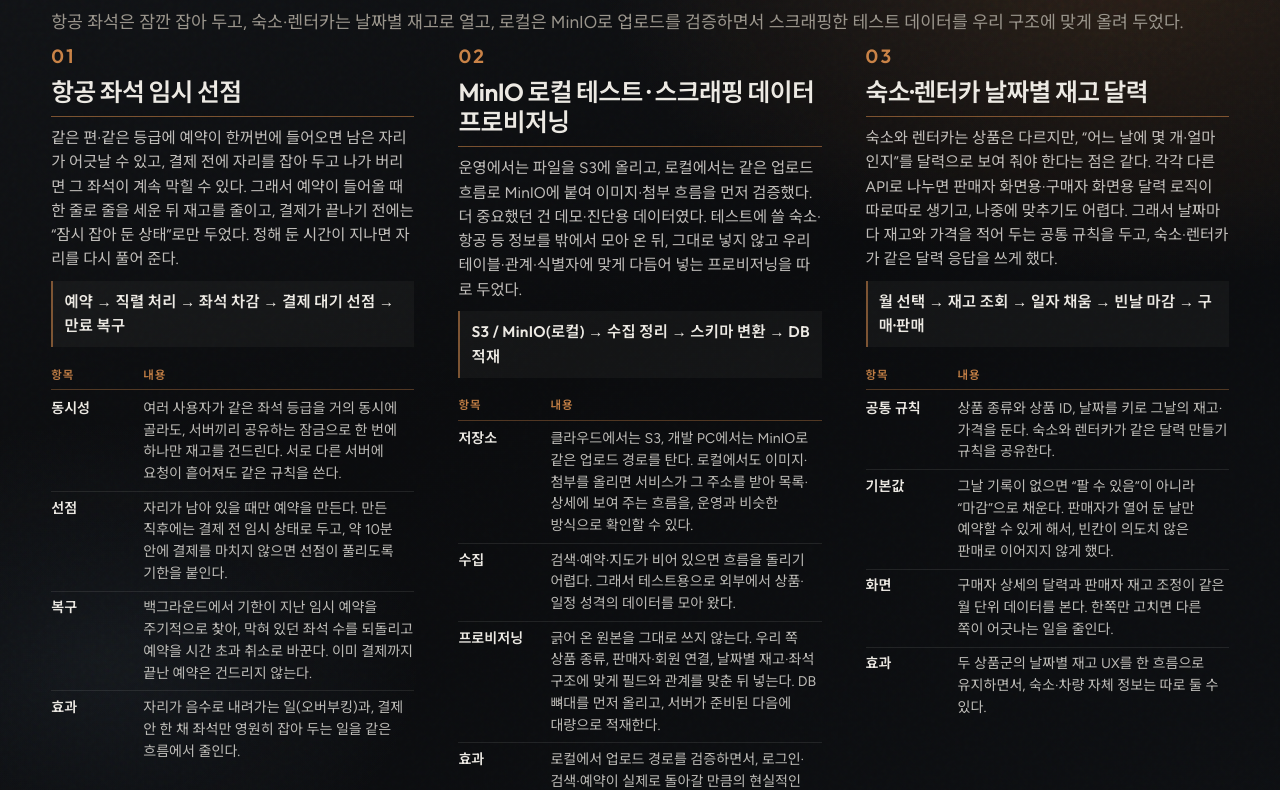
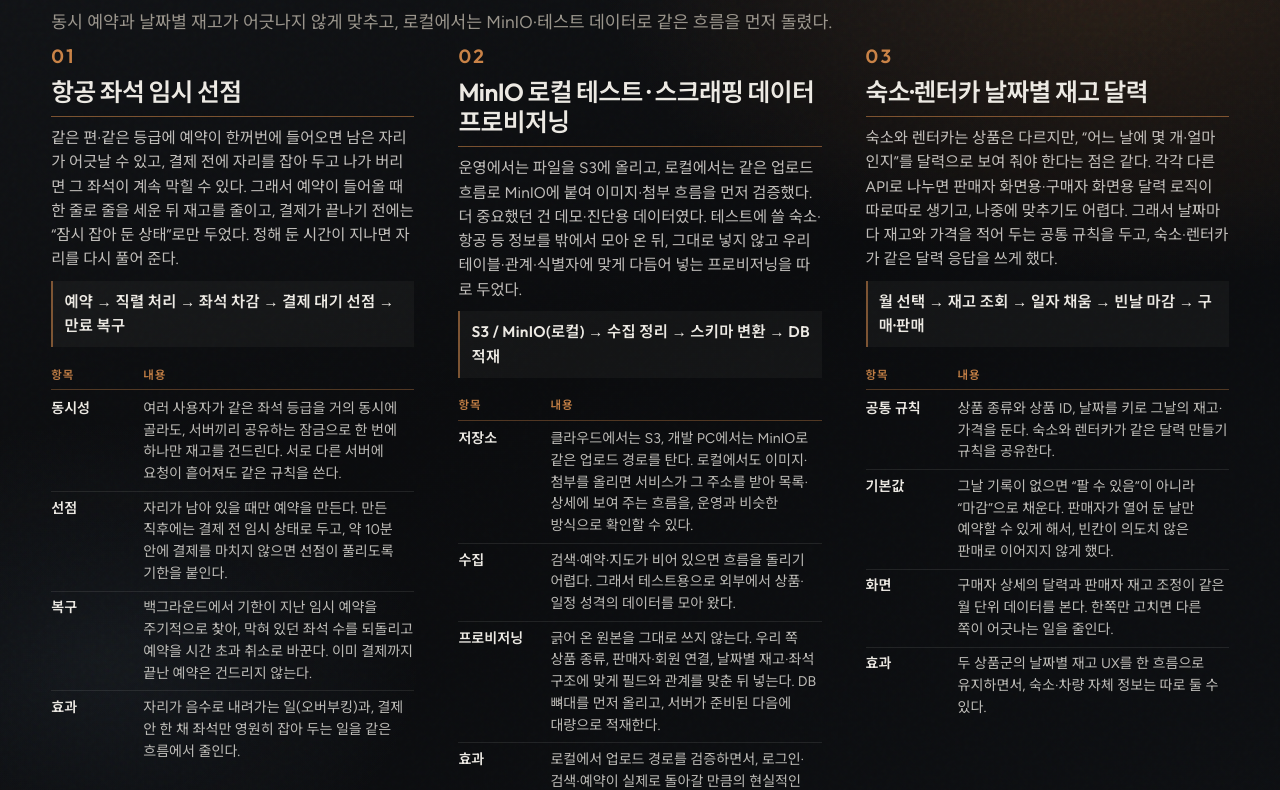
Before and after one commit to Hyeonseok93/Hyeonseok93.portfolio, a website: page pages/final1-why.html in a window 1280 px wide. Shown: the part 165-955 px from the top of the page. Drawn offline with Linux system fonts and the light colour scheme.

Commit message:
docs: dry up ONDE Why lede to match mini tone
Replace the rhythmic three-beat summary with a shorter problem-fixing line.

Co-authored-by: Cursor <cursoragent@cursor.com>

```diff
--- a/pages/final1-why.html
+++ b/pages/final1-why.html
@@ -22,7 +22,7 @@
         <header class="identity">
           <h1 class="name">ONDE</h1>
           <div class="accent" aria-hidden="true"></div>
-          <p class="lede">항공 좌석은 잠깐 잡아 두고, 숙소·렌터카는 날짜별 재고로 열고, 로컬은 MinIO로 업로드를 검증하면서 스크래핑한 테스트 데이터를 우리 구조에 맞게 올려 두었다.</p>
+          <p class="lede">동시 예약과 날짜별 재고가 어긋나지 않게 맞추고, 로컬에서는 MinIO·테스트 데이터로 같은 흐름을 먼저 돌렸다.</p>
         </header>
 
         <section class="deck" aria-label="ONDE">
```
